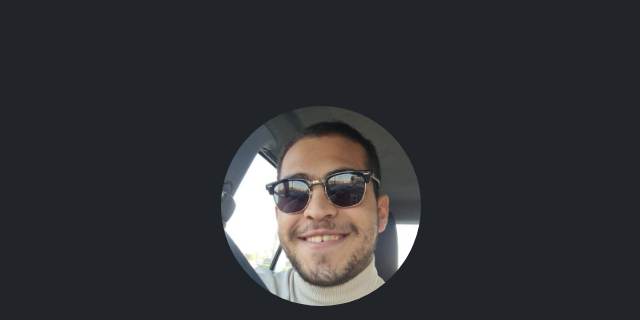
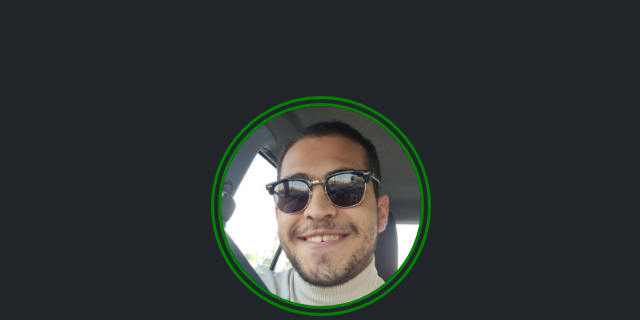
Before and after one commit to shaarawy6/portfolio, a plain HTML site: page index.html in a window 1280 px wide. Shown: the top 320 px of the page, without its empty margins (319-959 px from the left). Drawn offline with nearby package versions, Linux system fonts and the light colour scheme.

Commit message:
Update style.css

```diff
--- a/style.css
+++ b/style.css
@@ -23,6 +23,7 @@ body{
     border-radius: 50%;
     height: 200px;
     width: 200px;
+    border: 10px double green;;
 }
 
 .hero .name{
```
